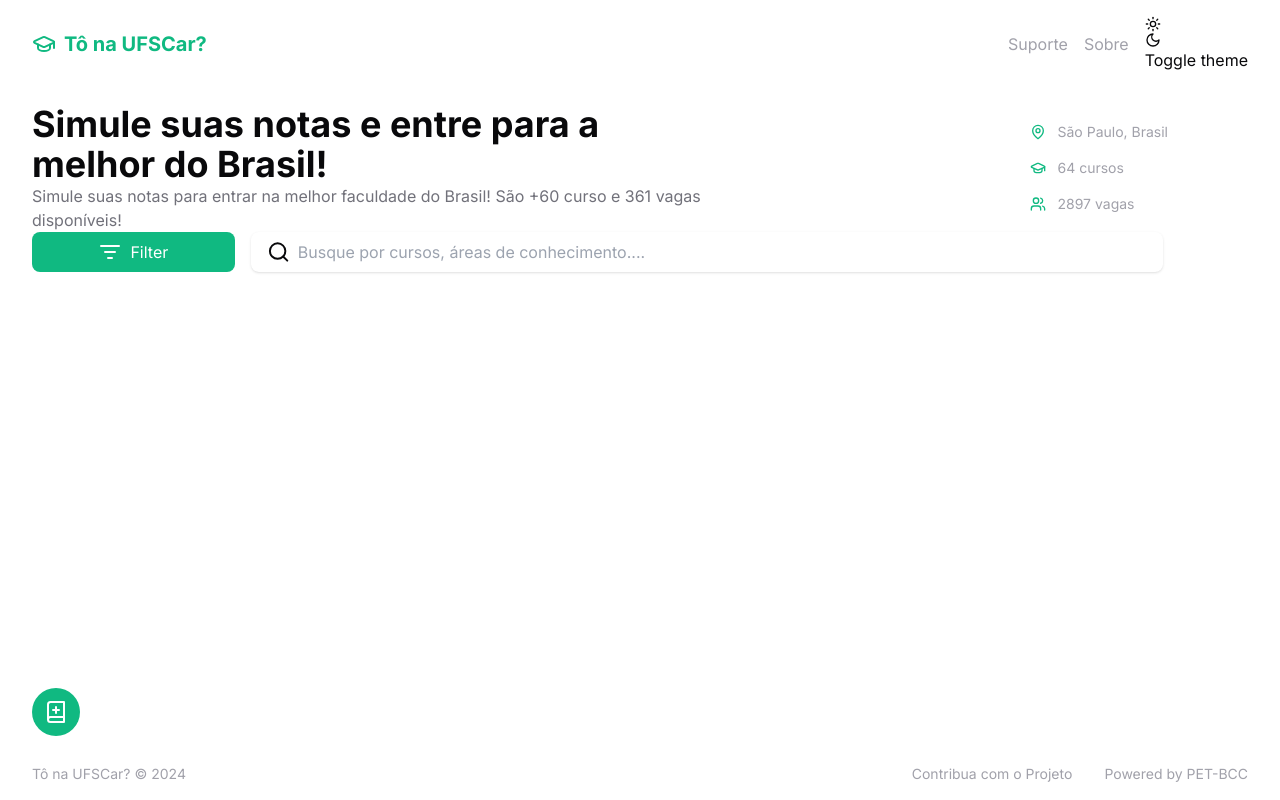
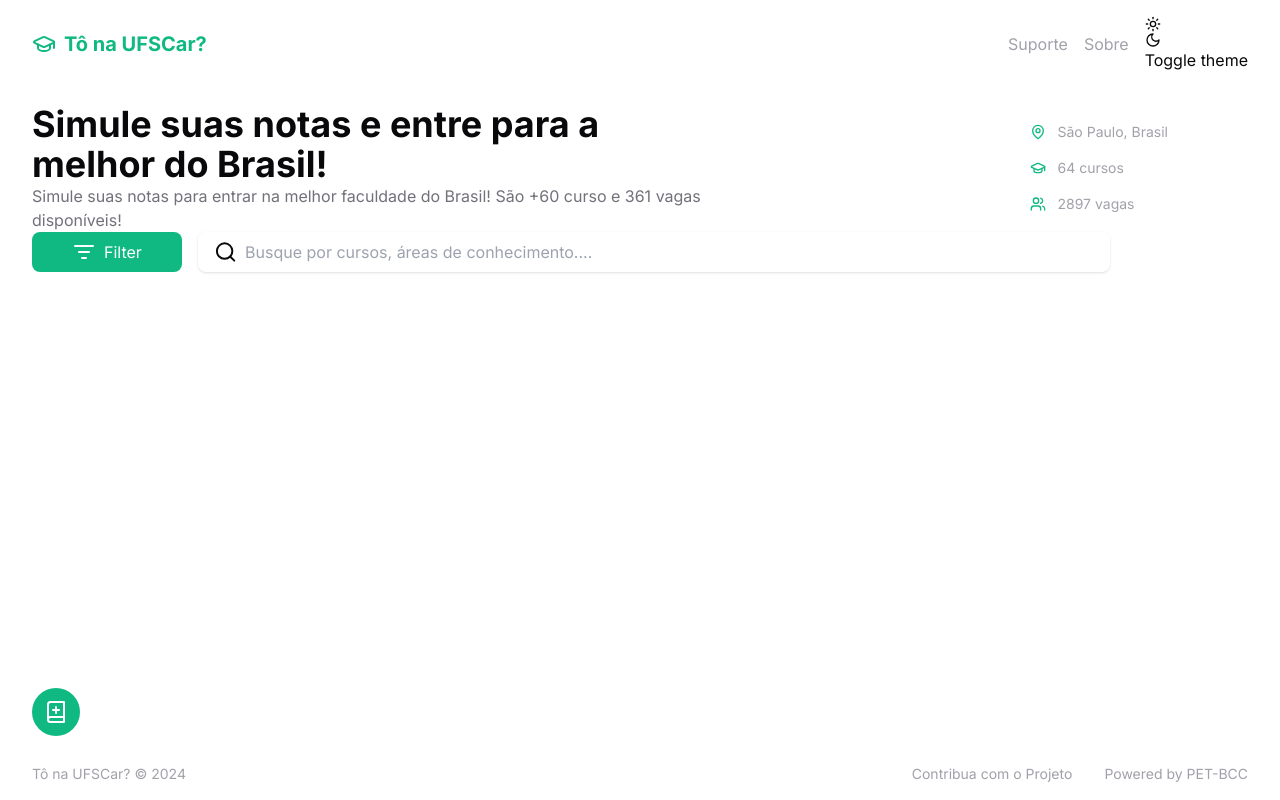
Before and after one commit to petbccufscar/to-na-ufscar, a Next.js app: page / in a window 1280 px wide. Built offline with nearby package versions, Linux system fonts and the light colour scheme.

Commit message:
Implementação Search Area

```diff
--- a/src/components/pages/home/SearchArea.tsx
+++ b/src/components/pages/home/SearchArea.tsx
@@ -1,44 +1,96 @@
-import React from 'react'
-import { Search, ListFilter } from 'lucide-react'
+'use client'
+import React, { useState } from 'react';
+import { Search, ListFilter } from 'lucide-react';
+import { motion } from 'framer-motion';
 
-const FilterDrop = () => {
-    return (
-        <div>
-
-        </div>
-    )
+interface FilterTextProps {
+    text: string;
 }
 
-const Filter = () => {
+
+//Definindo o componente do toggle swithc para cada filtro possível
+const FilterSelection = ({ text }: FilterTextProps) => {
+    const [isSelected, setIsSelected] = useState(false);
+
     return (
-        <div className='flex gap-2 justify-center items-center rounded-lg bg-emerald-500 w-2/12 h-10'>
+        <div className='flex justify-between items-center gap-8'>
+            <p className='text-black text-sm'>{text}</p>
+            <div className='flex flex-col'>
+                <div
+                    onClick={() => setIsSelected(!isSelected)}
+                    className={`flex hover:cursor-pointer rounded-full ${
+                        isSelected ? 'justify-start bg-emerald-300' : 'justify-end bg-emerald-500'
+                    } w-10`}
+                >
+                    <motion.div
+                        className='h-5 w-5 rounded-full bg-white'
+                        layout
+                        transition={{ type: 'spring', stiffness: 700, damping: 30 }}
+                    />
+                </div>
+            </div>
+        </div>
+    );
+};
+
+//Ícone para o filtro, onde ao se clicar ele abre o pop-up com os filtros
+const FilterIcon = ({handleFilterOnClick }: {handleFilterOnClick: () => void }) => {
+    return (
+        <div
+            onClick={handleFilterOnClick}
+            className='flex gap-2 justify-center items-center rounded-lg px-10 py-2 bg-emerald-500 hover:cursor-pointer'
+        >
             <ListFilter color='white' />
             <p className='text-white'>Filter</p>
         </div>
-    )
-}
+    );
+};
+
+//Pop up com as opções de filtro
+const FilterBox = () => {
+    return (
+        <div className='flex flex-col bg-white rounded-2xl shadow-xl gap-2 p-4 w-72'>
+            <FilterSelection text='São Carlos' />
+            <FilterSelection text='Sorocaba' />
+            <FilterSelection text='Lagoa do Sino' />
+            <FilterSelection text='Araras' />
+            <FilterSelection text='Favoritos' />
+        </div>
+    );
+};
 
 const SearchBar = () => {
     return (
         <div className='flex gap-2 pl-4 items-center shadow rounded-lg w-9/12 h-10'>
             <Search />
-            <input
-                className='outline-none w-full'
-                type='text'
-                placeholder='Busque por cursos, áreas de conhecimento....'
-            />
+            <input className='outline-none w-full' type='text' placeholder='Busque por cursos, áreas de conhecimento....' />
         </div>
     );
 };
 
 
 const SearchArea = () => {
+    const [isfilterSelected, setFilterSelected] = useState(false);
+
+    //Usado para definir se o filtro aparece ou não
+    function handleFilterOnClick() {
+        setFilterSelected(!isfilterSelected);
+    }
+
     return (
-        <div className='flex gap-4'>
-            <Filter />
-            <SearchBar />
+        <div>
+            <div className='flex gap-4'>
+                <div className='flex flex-col gap-2'>
+                    <FilterIcon handleFilterOnClick={handleFilterOnClick} />
+                    {/*Renderização condicional do Filter Box*/}
+
+                </div>
+                <SearchBar />
+            </div>
+              {isfilterSelected && <FilterBox />}
         </div>
-    )
-}
 
-export default SearchArea
+    );
+};
+
+export default SearchArea;
```
